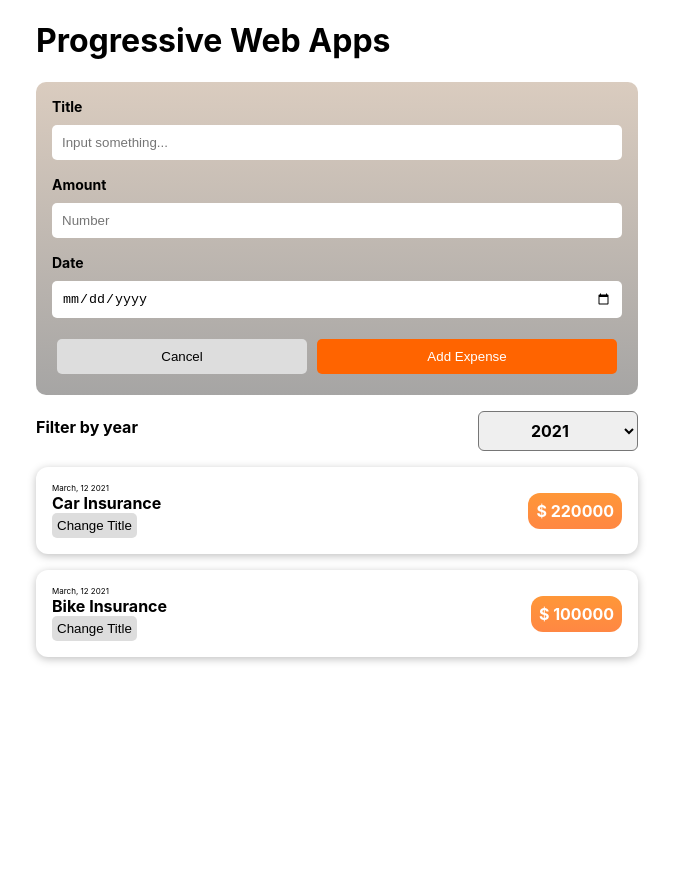
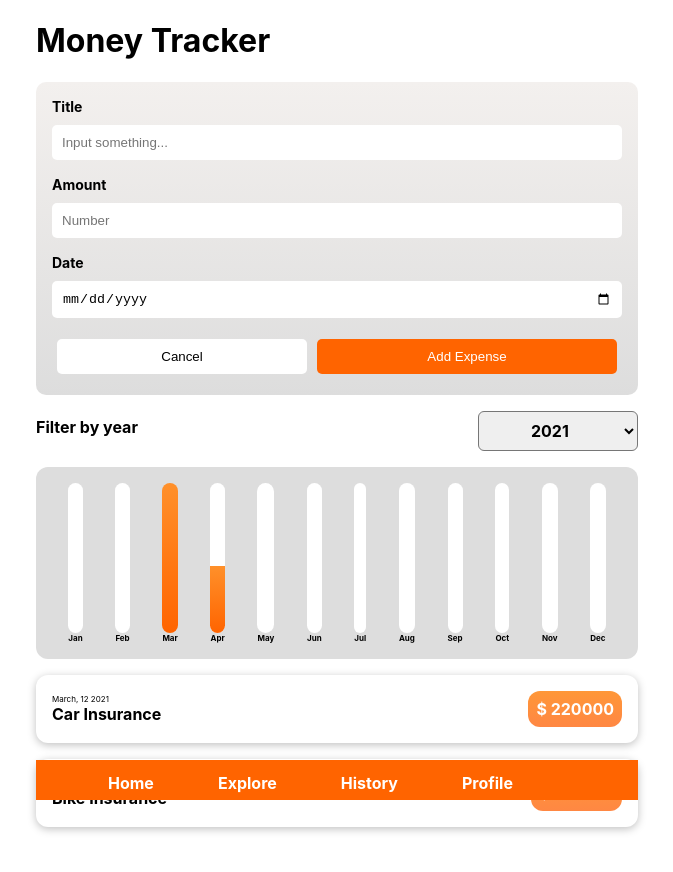
Before and after one commit to huseindra/crash-course-react-ts, a React (Create React App) app: page / in a window 1280 px wide. Both pictures are taken after a click on the button "Add New Expense". Shown: the top 872 px of the page, without its empty margins (348-1021 px from the left). Before the commit the page ends 800 px from the top, so only its background shows below. Built offline with nearby package versions, Linux system fonts and the light colour scheme.

Commit message:
update UI + navigation

```diff
--- a/src/App.tsx
+++ b/src/App.tsx
@@ -3,6 +3,7 @@ import React, { useEffect, useState } from 'react';
 import { Container } from './assets/styles/global';
 import Expense from './components/Expense/Expense';
 import NewExpense from './components/NewExpense/NewExpense';
+import BottomNavigation from './components/UI/BottomNavigation/BottomNavigation';
 
 
 const dummyData = [
@@ -14,7 +15,7 @@ const dummyData = [
   },
   {
     id:2,
-    date:new Date(2021, 2, 12),
+    date:new Date(2021, 3, 14),
     title: "Bike Insurance",
     amount: 100000
   },
@@ -22,6 +23,19 @@ const dummyData = [
     id:3,
     date:new Date(2020, 7, 14),
     title: "Motorcyle Insurance",
+    amount: 120000
+  },
+  {
+    id:4,
+    date:new Date(2020, 4, 4),
+    title: "Seblak Jaletot",
+    amount: 120000
+  }
+  ,
+  {
+    id:5,
+    date:new Date(2020, 2, 24),
+    title: "Bus Insurance",
     amount: 120000
   }
 ]
@@ -45,7 +59,7 @@ const App = () => {
     <Container>
     <div className="App">
       <header className="App-header">
-        <h1>Progressive Web Apps</h1>
+        <h1>Money Tracker</h1>
       </header>
       {/* section for input  */}
       <section>
@@ -58,6 +72,7 @@ const App = () => {
       <section>
         <Expense isLoading={isLoading} items={expenses} />
       </section>
+      <BottomNavigation />
     </div>
     </Container>
   );
--- a/src/assets/styles/global.ts
+++ b/src/assets/styles/global.ts
@@ -15,6 +15,7 @@ import styled from "styled-components";
 `
 
 export const Card = styled.div`
+    &{
         display: flex;
         justify-content: space-between;
         align-items: center;
@@ -23,8 +24,10 @@ export const Card = styled.div`
         margin: 1rem 0;
         border-radius: 12px;
         background-color: #fff;
+    }
 
 `
+
 
 export const Container = styled.div `
     display:grid;
@@ -85,7 +88,7 @@ export const AddButton = styled.button `
 `
 
 export const ButtonSecondary = styled.button `
-    background: #ddd;
+    background: #fff;
     color: #000;
     border:none;
     padding:10px;
@@ -112,7 +115,7 @@ export const Input = styled.input `
 `
 export const InputCard = styled.div `
     display:grid;
-    background:linear-gradient(180deg,#daccbf,#a6a5a4);
+    background:linear-gradient(180deg,#f3f0ee,#ddd);
     border-radius:10px;
 `
 
--- /dev/null
+++ b/src/components/Chart/Chart.tsx
@@ -0,0 +1,25 @@
+
+import React from 'react';
+import ChartBar from './ChartBar';
+import { ChartCard } from './ChartStyled';
+
+type onDataPoints = {
+    dataPoints?:any
+}
+
+const Chart:React.FC<onDataPoints> = (props) => {
+    const dataPointValues = props.dataPoints.map((data:any) => data.value)
+    const totalMaximum = Math.max(...dataPointValues)
+
+    return(
+       <ChartCard>
+           {
+               props.dataPoints.map((data:any) => (
+                <ChartBar key={data.label} value={data.value} maxValue={totalMaximum} label={data.label}/>
+               ) )
+           }
+       </ChartCard>
+    )
+}
+
+export default Chart
--- /dev/null
+++ b/src/components/Chart/ChartBar.tsx
@@ -0,0 +1,26 @@
+import React from 'react';
+import { ChartBarCard, CharBarInner, ChartBarFill, ChartBarLabel } from './ChartStyled';
+
+type onChartBar = {
+    label?:string,
+    value?:any,
+    maxValue?:any,
+}
+
+const ChartBar:React.FC<onChartBar> = (props) => {
+    let barFillHeight = "0%"
+
+    if(props.maxValue > 0){
+        barFillHeight = Math.round((props.value / props.maxValue) *100) + "%"
+    }
+    return(
+        <ChartBarCard>
+            <CharBarInner>
+                <ChartBarFill style={{height:barFillHeight}}></ChartBarFill>
+            </CharBarInner>
+            <ChartBarLabel>{props.label}</ChartBarLabel>
+        </ChartBarCard>
+    )
+}
+
+export default ChartBar
--- /dev/null
+++ b/src/components/Chart/ChartStyled.ts
@@ -0,0 +1,46 @@
+import styled from "styled-components";
+
+export const ChartCard = styled.div
+`
+    padding: 1rem;
+    border-radius: 12px;
+    background-color: #ddd;
+    text-align: center;
+    display: flex;
+    justify-content: space-around;
+    height: 10rem;
+`
+
+export const ChartBarCard = styled.div
+`
+    height: 100%;
+    display: flex;
+    flex-direction: column;
+    align-items: center;
+`
+
+export const CharBarInner = styled.div
+`
+    height: 100%;
+    width: 100%;
+    border-radius: 12px;
+    background-color: #fff;
+    overflow: hidden;
+    display: flex;
+    flex-direction: column;
+    justify-content: flex-end;
+`
+
+export const ChartBarFill = styled.div
+`
+    background: linear-gradient(180deg,#ff902a,#ff6400);
+    width: 100%;
+    transition: all 0.3s ease-out;
+`
+
+export const ChartBarLabel = styled.div
+`
+    font-weight: bold;
+    font-size: 0.5rem;
+    text-align: center;
+`
--- a/src/components/Expense/Expense.tsx
+++ b/src/components/Expense/Expense.tsx
@@ -2,6 +2,7 @@ import React, {useState} from 'react';
 import FilterExpense from './FilterExpense';
 import Skeleton from '../UI/Skeleton/Skeleton'
 import ExpenseList from './ExpenseList';
+import ExpenseChart from './ExpenseChart';
 type onDataExpense = {
     items?:any
     isLoading?:any
@@ -30,6 +31,7 @@ const Expense:React.FC<onDataExpense> = (props) => {
                 <FilterExpense yearSelected={filteredYear} onChangeFilter={onChangeFilter}/>
             </div>
             <div>
+                <ExpenseChart expenses={filteredExpenses}/>
                 {
                     props.isLoading ? new Array(5).fill(1).map((_,i) => {
                         return <Skeleton key={i} />;
--- /dev/null
+++ b/src/components/Expense/ExpenseChart.tsx
@@ -0,0 +1,33 @@
+import React from "react"
+import Chart from "../Chart/Chart"
+
+type onExpenseChart = {
+    expenses?:any,
+    amount?:any
+}
+
+const ExpenseChart:React.FC<onExpenseChart> = (props) => {
+    const chartDataPoints = [
+        {label: "Jan", value:0},
+        {label: "Feb", value:0},
+        {label: "Mar", value:0},
+        {label: "Apr", value:0},
+        {label: "May", value:0},
+        {label: "Jun", value:0},
+        {label: "Jul", value:0},
+        {label: "Aug", value:0},
+        {label: "Sep", value:0},
+        {label: "Oct", value:0},
+        {label: "Nov", value:0},
+        {label: "Dec", value:0},
+    ]
+
+    for(const expense of props.expenses){
+        const expenseMonth = expense.date.getMonth(); // starting at 0, start from Jan
+        chartDataPoints[expenseMonth].value += expense.amount
+    }
+
+    return <Chart dataPoints={chartDataPoints} />
+}
+
+export default ExpenseChart
--- a/src/components/Expense/ExpenseItem.tsx
+++ b/src/components/Expense/ExpenseItem.tsx
@@ -1,6 +1,6 @@
 
-import React, { useState } from 'react';
-import {Card, ButtonThird, TitleItem, PriceItem} from "../../assets/styles/global"
+import React  from 'react';
+import {Card, TitleItem, PriceItem} from "../../assets/styles/global"
 import ExpenseDate from "./ExpenseDate"
 
 type CardProps = {
@@ -9,19 +9,19 @@ type CardProps = {
     amount?:number
 }
 const ExpenseItem: React.FC<CardProps> = (props) => {
-    const [title, setTitle] = useState(props.title)
+    // const [title, setTitle] = useState(props.title)
 
-    const clickHandle = () => {
-        setTitle("Updated!")
-        console.log(title)
-    }
+    // const clickHandle = () => {
+    //     setTitle("Updated!")
+    //     console.log(title)
+    // }
 
     return(
         <Card>
         <div>
             <ExpenseDate date={props.date}/>
             <TitleItem>{props.title}</TitleItem>
-            <ButtonThird onClick={clickHandle}>Change Title</ButtonThird>
+            {/* <ButtonThird onClick={clickHandle}>Change Title</ButtonThird> */}
         </div>
         <PriceItem>$ {props.amount}</PriceItem>
 
--- a/src/components/NewExpense/FormExpense.tsx
+++ b/src/components/NewExpense/FormExpense.tsx
@@ -48,7 +48,7 @@ const FormExpense:React.FC<onSaveExpenseData> = (props) => {
 
         const expenseData = {
             title: title,
-            amount: amount,
+            amount: +amount,
             date: new Date(date)
         }
         props.onSaveExpenseData(expenseData)
--- a/src/components/UI/BottomNavigation/BottomNavigation.tsx
+++ b/src/components/UI/BottomNavigation/BottomNavigation.tsx
@@ -1,16 +1,26 @@
 
 import React, { useState } from 'react';
-import { Nav, NavUl } from './BottomNavigation';
+import { Navigation, NavigationUl,NavigationLi ,NavigationText } from './BottomNavigationStyled';
 
 const BottomNavigation:React.FC = () => {
 
     return (
-        <Nav>
-            <NavUl>
-                <a>test</a>
-                <a>test 2</a>
-            </NavUl>
-        </Nav>
+        <Navigation>
+            <NavigationUl>
+                <NavigationLi>
+                    <NavigationText href="#a">Home</NavigationText>
+                </NavigationLi>
+                <NavigationLi>
+                    <NavigationText href="#a">Explore</NavigationText>
+                </NavigationLi>
+                <NavigationLi>
+                    <NavigationText href="#a">History</NavigationText>
+                </NavigationLi>
+                <NavigationLi>
+                    <NavigationText href="#a">Profile</NavigationText>
+                </NavigationLi>
+            </NavigationUl>
+        </Navigation>
     )
 }
 
--- /dev/null
+++ b/src/components/UI/BottomNavigation/BottomNavigationStyled.ts
@@ -0,0 +1,26 @@
+import styled from "styled-components";
+
+export const Navigation = styled.nav `
+    background: rgb(255, 100, 0);
+    border:none;
+    color:#fff;
+    height:40px;
+    position: -webkit-sticky;
+	position: sticky;
+	bottom: 0;
+
+`
+export const NavigationUl = styled.ul `
+    margin:auto;
+    list-style:none;
+    display:flex
+    `
+export const NavigationLi = styled.li`
+padding: 1vw 2.5vw;
+    font-weight: 700;
+`
+
+export const NavigationText = styled.a `
+    color:#fff;
+    text-decoration:none;
+`
```
Also changed, not shown: src/components/UI/BottomNavigation/BottomNavigation.ts (deleted, +0 -15 lines). Lines whose indentation alone changed are shown as unchanged.
